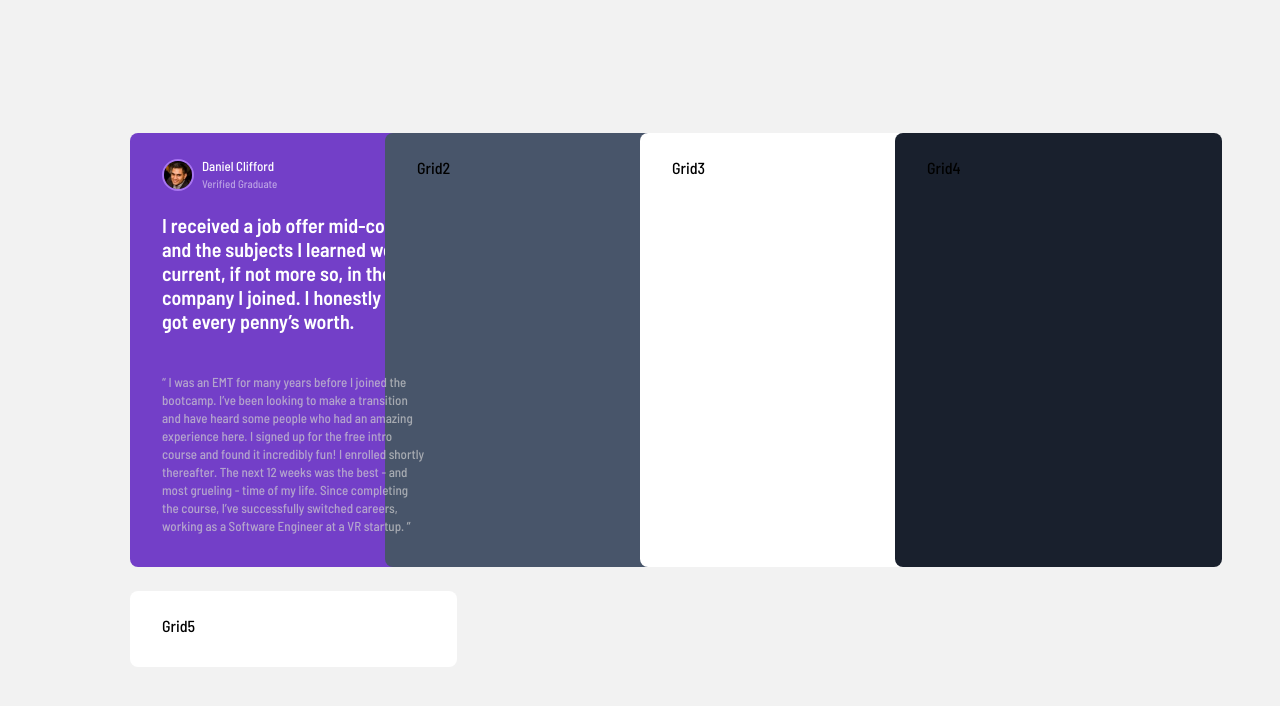
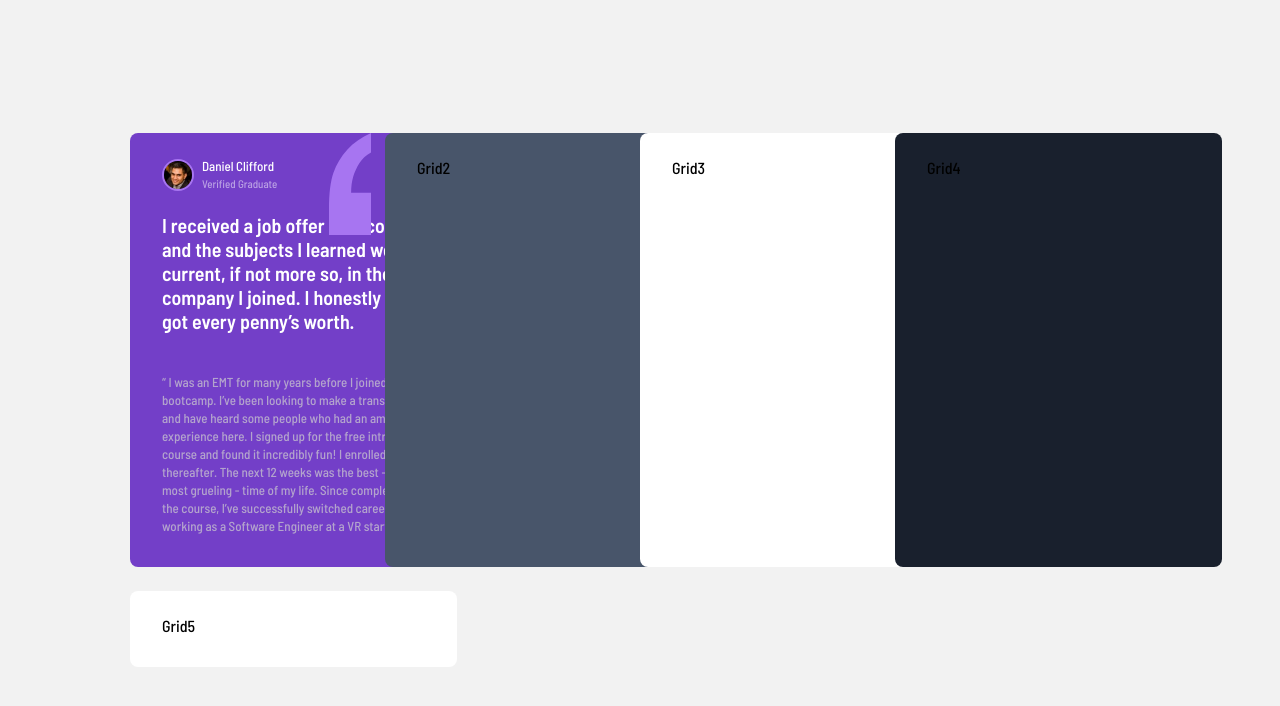
Before and after one commit to ThiCode126/Testimonials-grid-section, a website built with Parcel: page index.html in a window 1280 px wide. Built offline with nearby package versions, Linux system fonts and the light colour scheme.

Commit message:
Up Style

```diff
--- a/index.html
+++ b/index.html
@@ -12,6 +12,7 @@
 <body>
     <div class="grid">
         <div id="card-1" class="card">
+            <img class="quotation" src="./assets/bg-pattern-quotation.svg" alt="quotation">
             <div class="author">
                 <div class="picture">
                     <img id="picture-1" src="./assets/image-daniel.jpg" alt="Profil Picture">
--- a/style/card.scss
+++ b/style/card.scss
@@ -4,9 +4,18 @@
     margin-bottom: 24px;
     padding: 26px 32px 32px;
     border-radius: 8px;
+    position: relative;
+    z-index: 1;
 
     &:last-child {
         margin-bottom: 0;
+    }
+
+    .quotation {
+        z-index: 2;
+        position: absolute;
+        top: 0px;
+        right: 24px;
     }
 
     &#card-1 {
@@ -69,6 +78,7 @@
         margin-bottom: 40px;
         line-height: 24px;
         font-weight: 600;
+        z-index: 4;
     }
 
     .desc {
@@ -76,7 +86,6 @@
         line-height: 18px;
         opacity: 0.7;
         font-weight: 500;
-        mix-blend-mode: normal;
     }
 
 }
```
Also changed, not shown: assets/bg-pattern-quotation.svg (added).
